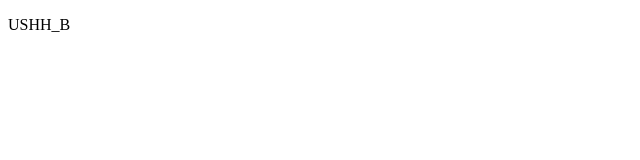
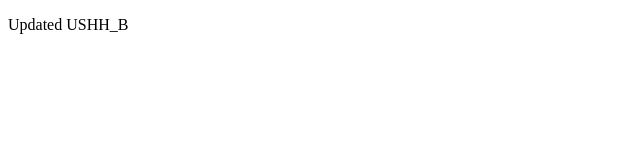
Before and after one commit to USHHB/git-and-github-tutorial, a plain HTML site: page index.html in a window 1280 px wide. Shown: the full height of the page, 0-640 px from the left. Drawn offline with Linux system fonts and the light colour scheme.

Commit message:
Updated UshhB

```diff
--- a/index.html
+++ b/index.html
@@ -7,6 +7,6 @@
     <link rel="stylesheet" href="styles.css">
 </head>
 <body>
-    <p>USHH_B</p>
+    <p>Updated USHH_B </p>
 </body>
 </html>
```
